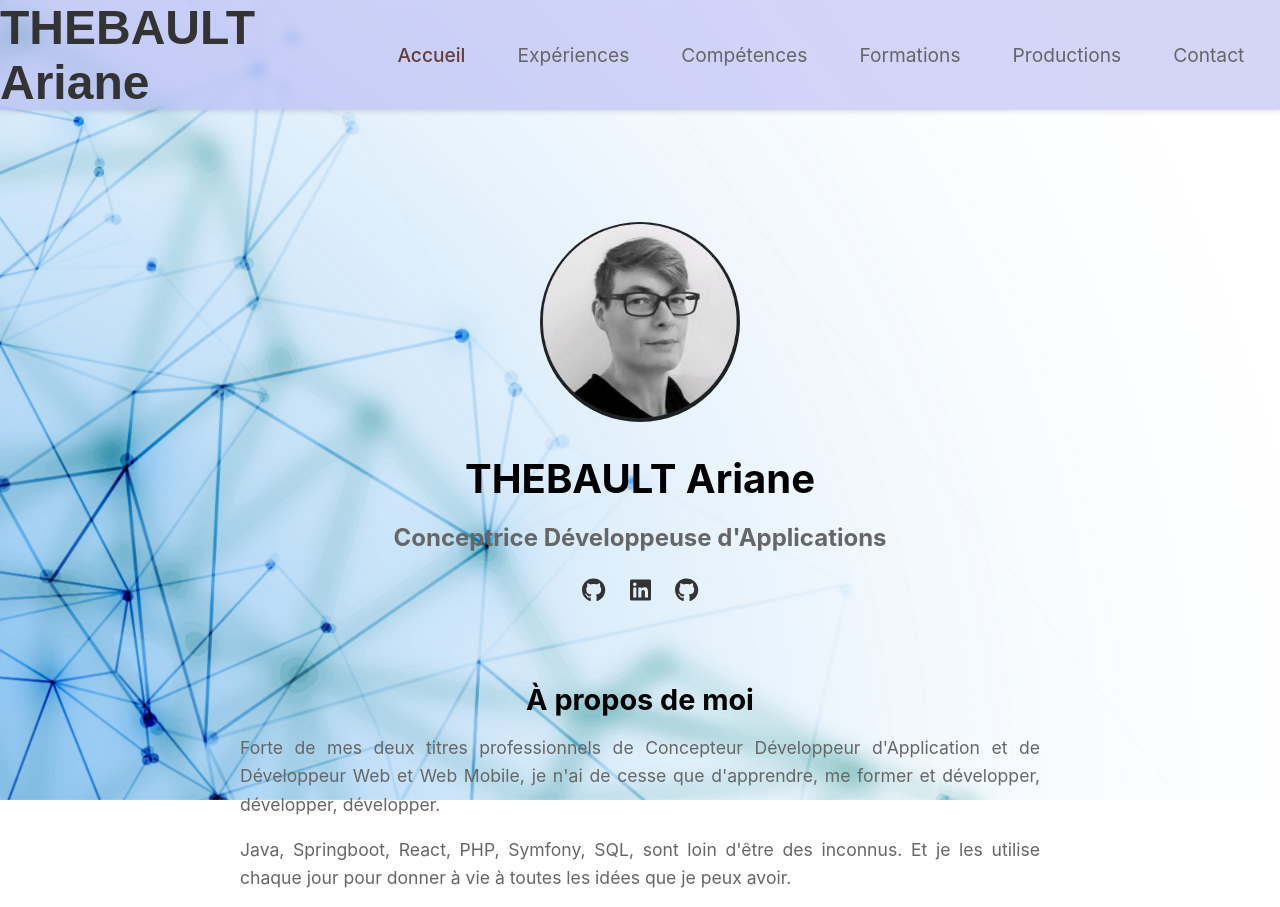
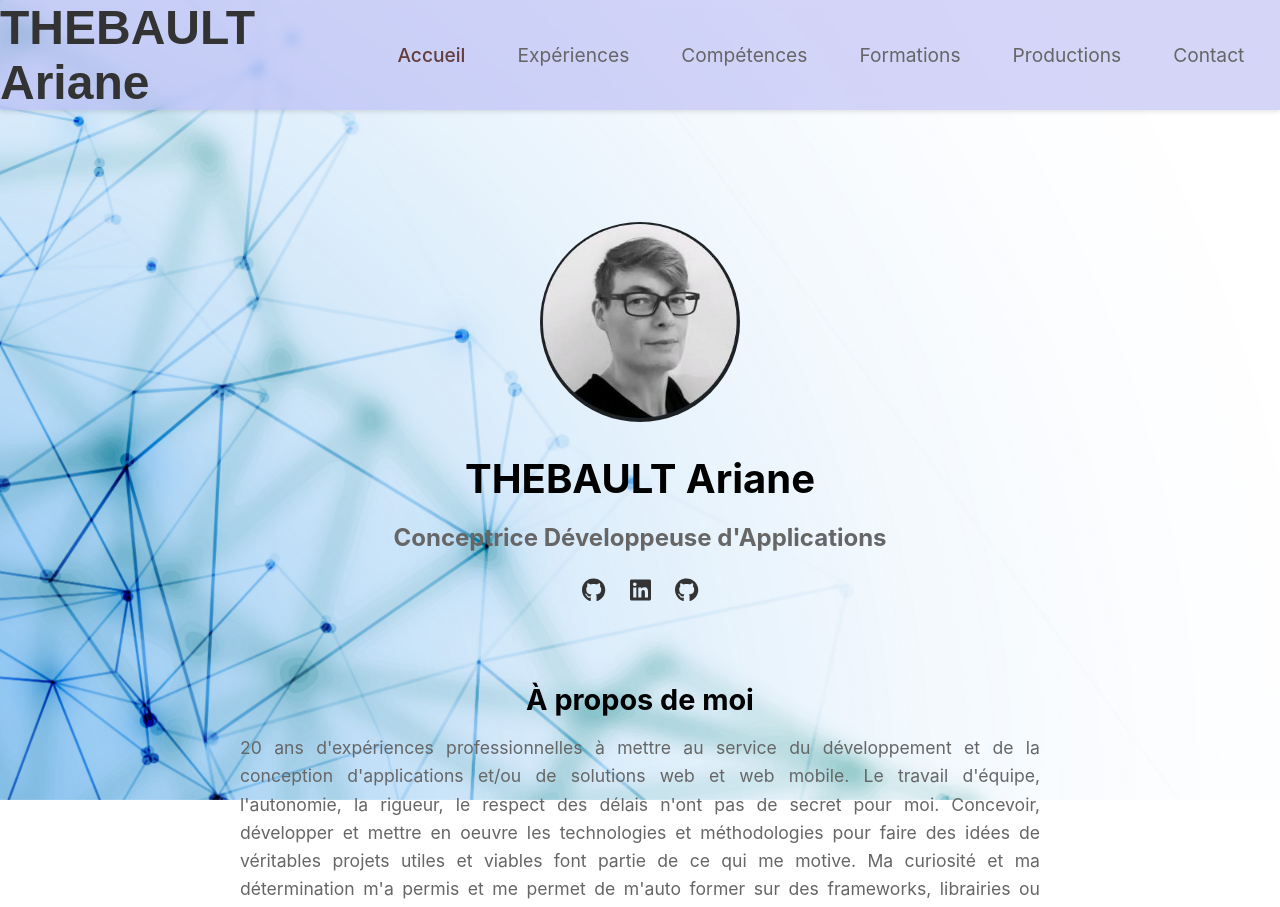
Before and after one commit to ArianeThe/mon-cv, a React (Create React App) app: page / in a window 1280 px wide. Shown: the top 907 px of the page. Built offline with nearby package versions, Linux system fonts and the light colour scheme.

Commit message:
MAJ home

```diff
--- a/src/components/Home.js
+++ b/src/components/Home.js
@@ -30,7 +30,16 @@ function Home() {
       <div className="about-section">
         <h3>À propos de moi</h3>
         <p>
-        Forte de mes deux titres professionnels de Concepteur Développeur d'Application et de Développeur Web et Web Mobile, je n'ai de cesse que d'apprendre, me former et développer, développer, développer. </p>
+        20 ans d'expériences professionnelles à mettre au service du développement et de la conception d'applications et/ou de solutions web et web mobile.
+
+Le travail d'équipe, l'autonomie, la rigueur, le respect des délais n'ont pas de secret pour moi.
+
+Concevoir, développer et mettre en oeuvre les technologies et méthodologies pour faire des idées de véritables projets utiles et viables font partie de ce qui me motive.
+
+Ma curiosité et ma détermination m'a permis et me permet de m'auto former sur des frameworks, librairies ou langages qui me sont inconnus ou très peu connus.
+
+Junior dans cette nouvelle vie professionnelle, mais avec une expérience du monde de l'entreprise solide, je répondrai à toutes les questions que mon profil peut vous poser.
+     </p>
 
         <p>
 Java, Springboot, React, PHP, Symfony, SQL, sont loin d'être des inconnus. Et je les utilise chaque jour pour donner à vie à toutes les idées que je peux avoir.
```
